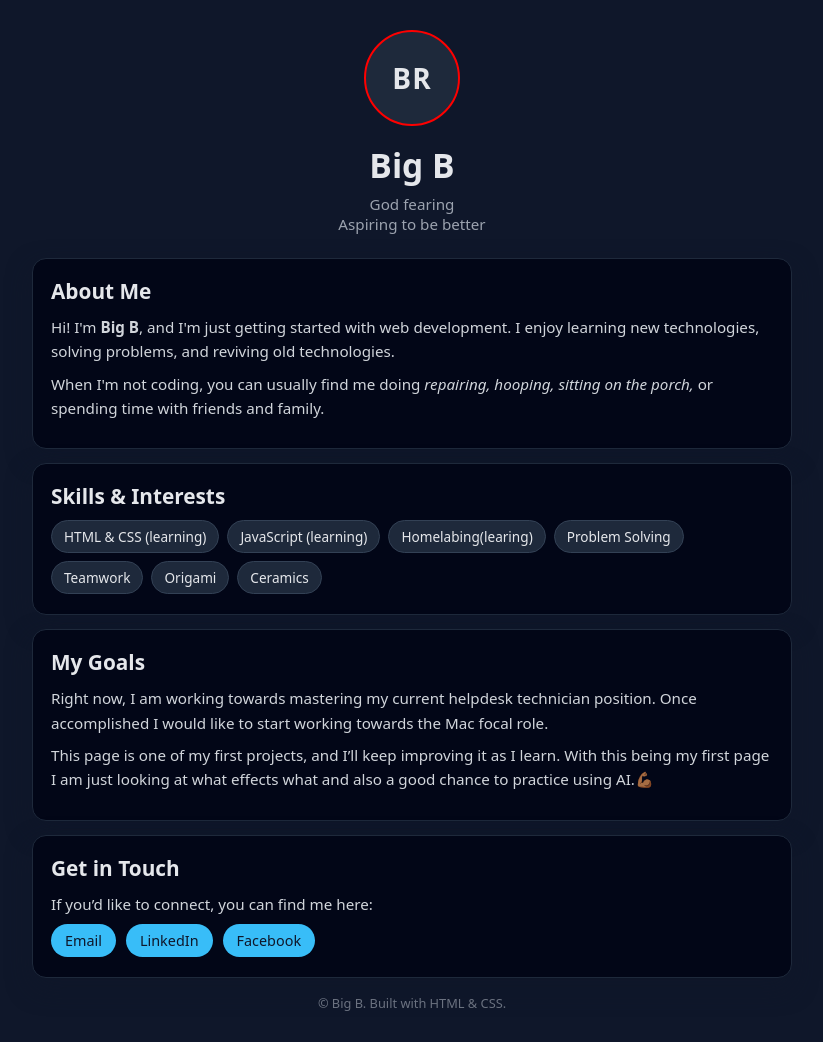
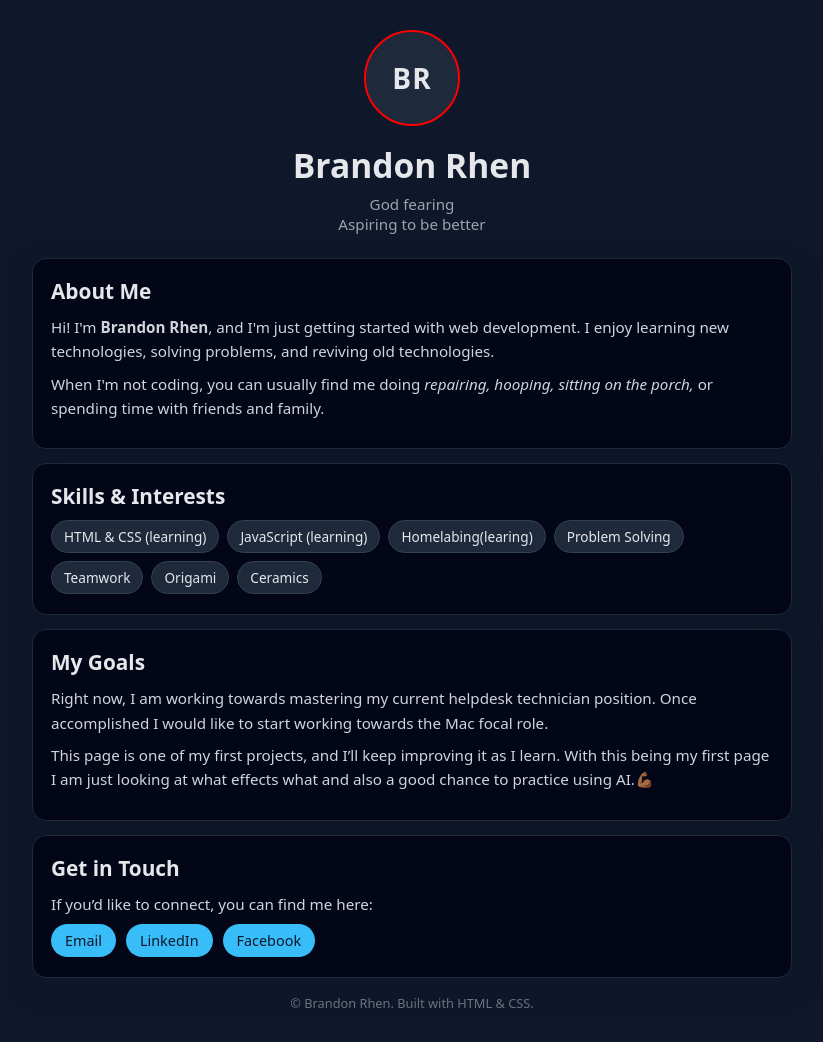
Before and after one commit to brandonrhen-debug/my-first-website, a plain HTML site: page index.html in a window 1280 px wide. Shown: the whole page, without its empty margins (228-1051 px from the left). Drawn offline with Linux system fonts and the light colour scheme.

Commit message:
updated name through site

```diff
--- a/index.html
+++ b/index.html
@@ -12,7 +12,7 @@
         <!-- You can replace this with an <img> later -->
         <span>BR</span>
       </div>
-      <h1>Big B</h1>
+      <h1>Brandon Rhen</h1>
 <p class="tagline">
   God fearing<br>
   Aspiring to be better
@@ -24,7 +24,7 @@
       <section class="card">
         <h2>About Me</h2>
         <p>
-          Hi! I'm <strong>Big B</strong>, and I'm just getting started with
+          Hi! I'm <strong>Brandon Rhen</strong>, and I'm just getting started with
           web development. I enjoy learning new technologies, solving problems,
           and reviving old technologies.
         </p>
@@ -73,7 +73,7 @@
     </main>
 
     <footer class="footer">
-      <p>© <span id="year"></span> Big B. Built with HTML & CSS.</p>
+      <p>© <span id="year"></span> Brandon Rhen. Built with HTML & CSS.</p>
     </footer>
   </div>
 
```
